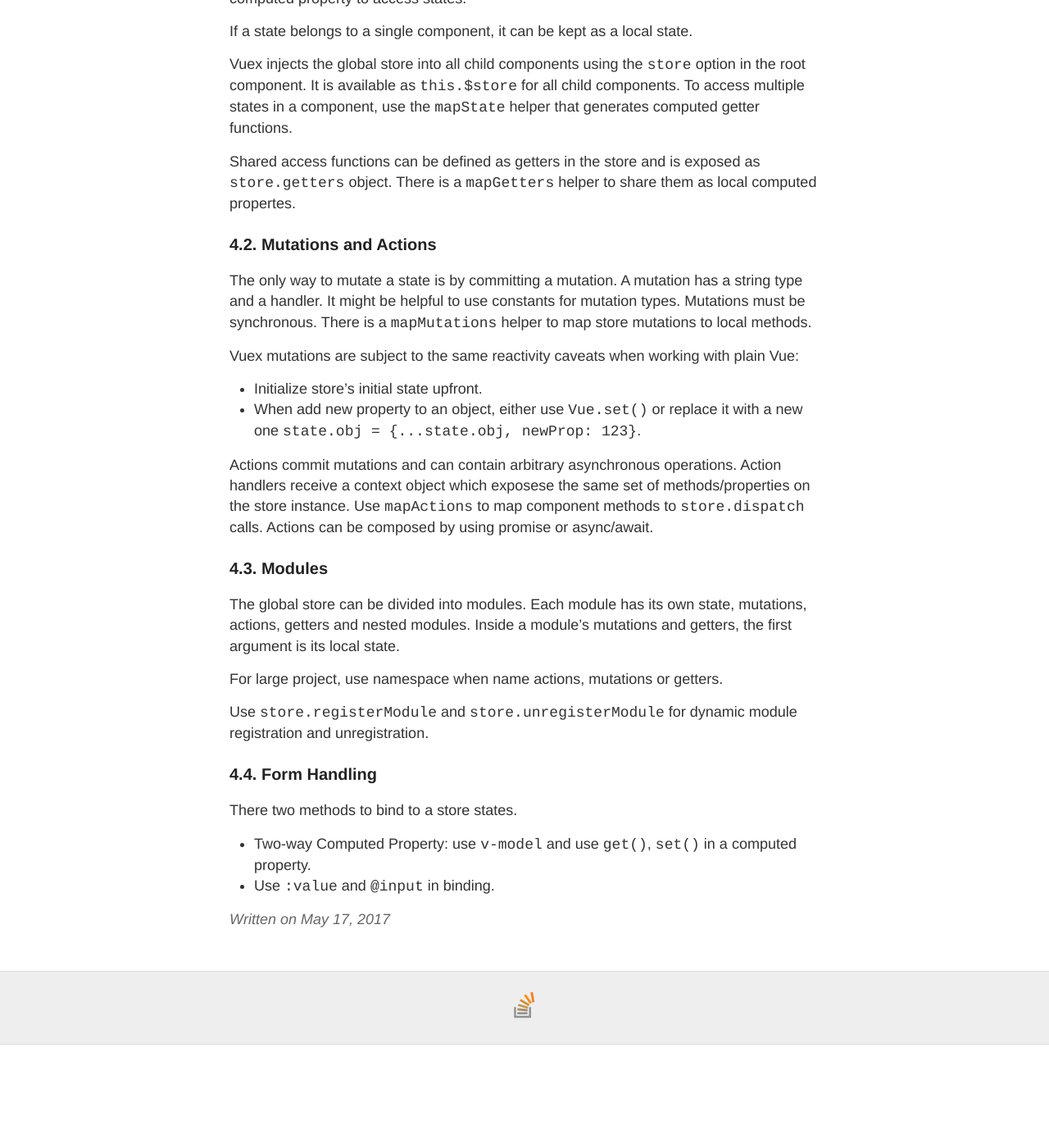
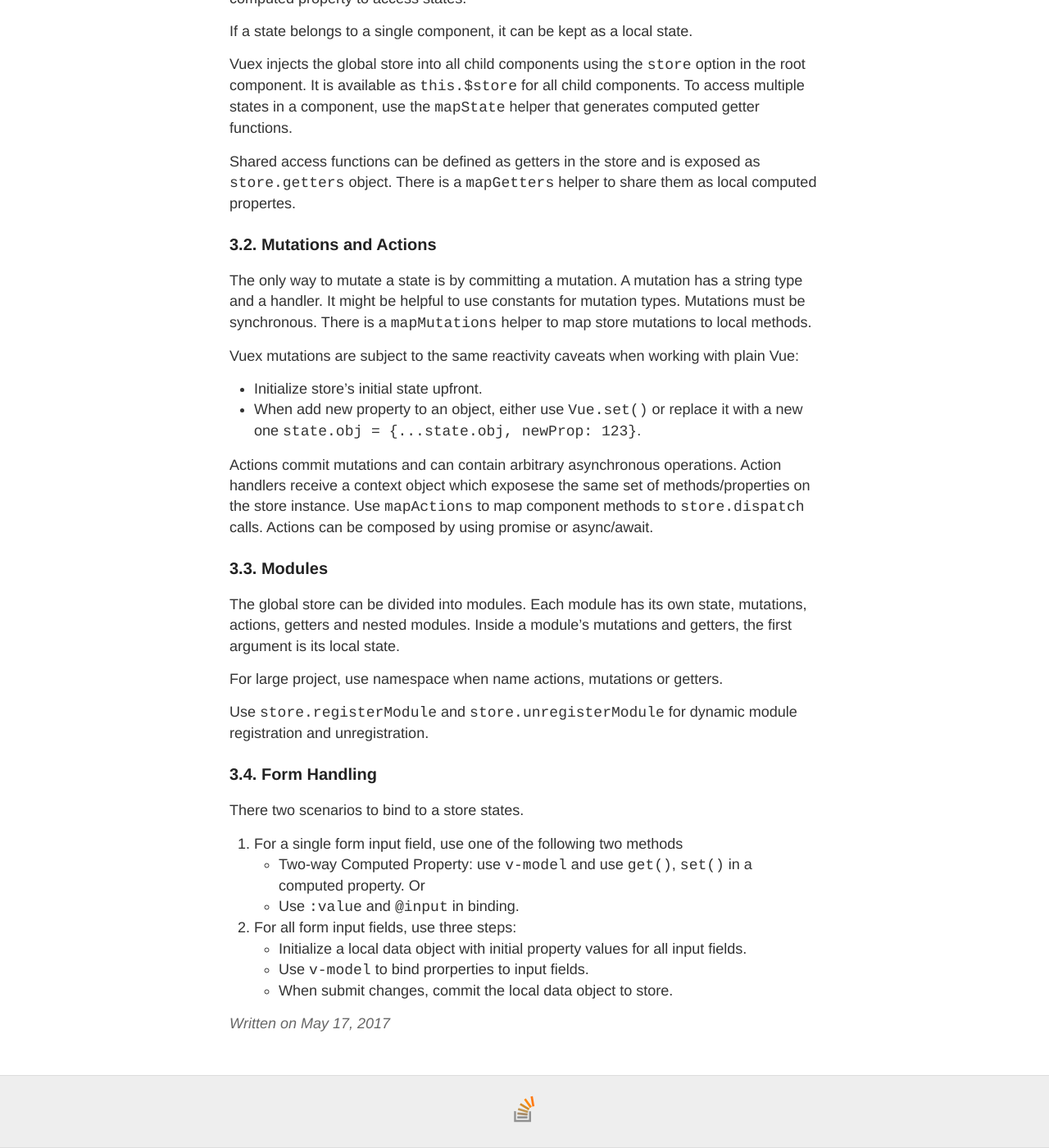
Before and after one commit to YingLiu4203/old-dev-blog, a Jekyll site: the page built from _posts/2017-05-17-Vue-Route-and-Vuex.md, in a window 1280 px wide and 1400 px high, scrolled down 4084 px. Shown: the whole window at 82% size. Built offline with Jekyll 4.4.1, drawn with Linux system fonts in a browser that asks for light colours; comment, search, counter and statistics services are not loaded; before the commit the page ends 5358 px from its top, so only the background shows below that.

Commit message:
add all form field binding for vuex

```diff
--- a/_posts/2017-05-17-Vue-Route-and-Vuex.md
+++ b/_posts/2017-05-17-Vue-Route-and-Vuex.md
@@ -107,7 +107,7 @@ Using store including three steps
 * register a store: `Vue.use(Vuex)); new Vue({ store, ...})`
 * use store in a component: `this.$store.state.myState`
 
-### 4.1. State
+### 3.1. State
 Vuex uses a single state tree that can be splited into sub modules. In a component, use computed property to access states.
 
 If a state belongs to a single component, it can be kept as a local state.
@@ -116,7 +116,7 @@ Vuex injects the global store into all child components using the `store` option
 
 Shared access functions can be defined as getters in the store and is exposed as `store.getters` object. There is a `mapGetters` helper to share them as local computed propertes.
 
-### 4.2. Mutations and Actions
+### 3.2. Mutations and Actions
 The only way to mutate a state is by committing a mutation. A mutation has a string type and a handler. It might be helpful to use constants for mutation types. Mutations must be synchronous. There is a `mapMutations` helper to map store mutations to local methods.
 
 Vuex mutations are subject to the same reactivity caveats when working with plain Vue:
@@ -125,14 +125,20 @@ Vuex mutations are subject to the same reactivity caveats when working with plai
 
 Actions commit mutations and can contain arbitrary asynchronous operations. Action handlers receive a context object which exposese the same set of methods/properties on the store instance. Use `mapActions` to map component methods to `store.dispatch` calls. Actions can be composed by using promise or async/await.
 
-### 4.3. Modules
+### 3.3. Modules
 The global store can be divided into modules. Each module has its own state, mutations, actions, getters and nested modules. Inside a module's mutations and getters, the first argument is its local state.
 
 For large project, use namespace when name actions, mutations or getters.
 
 Use `store.registerModule` and `store.unregisterModule` for dynamic module registration and unregistration.
 
-### 4.4. Form Handling
-There two methods to bind to a store states.
-* Two-way Computed Property: use `v-model` and use `get()`, `set()` in a computed property.
-* Use `:value` and `@input` in binding.
+### 3.4. Form Handling
+There two scenarios to bind to a store states.
+
+1. For a single form input field, use one of the following two methods
+  * Two-way Computed Property: use `v-model` and use `get()`, `set()` in a computed property. Or
+  * Use `:value` and `@input` in binding.
+2. For all form input fields, use three steps:
+  * Initialize a local data object with initial property values for all input fields.
+  * Use `v-model` to bind prorperties to input fields.
+  * When submit changes, commit the local data object to store.
```
